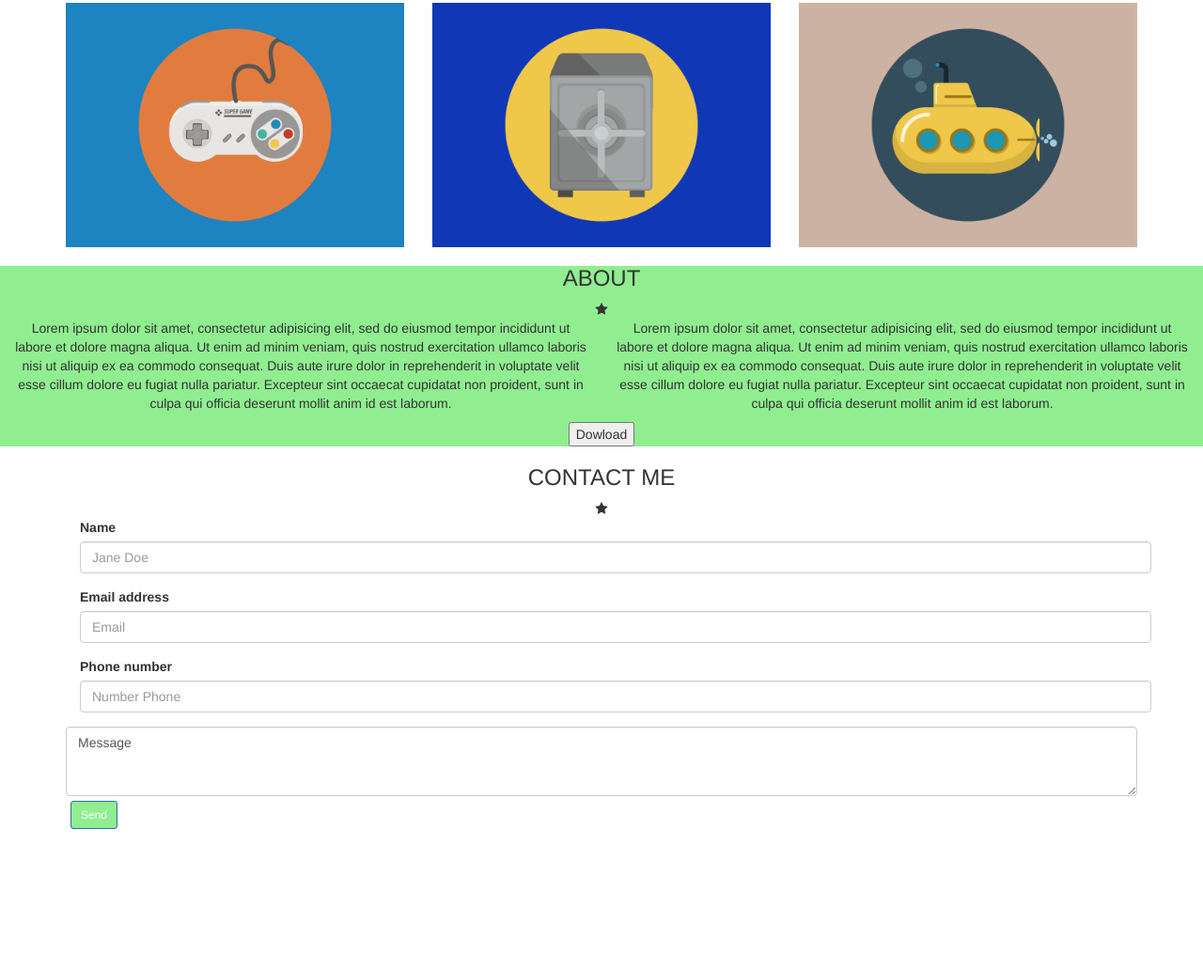
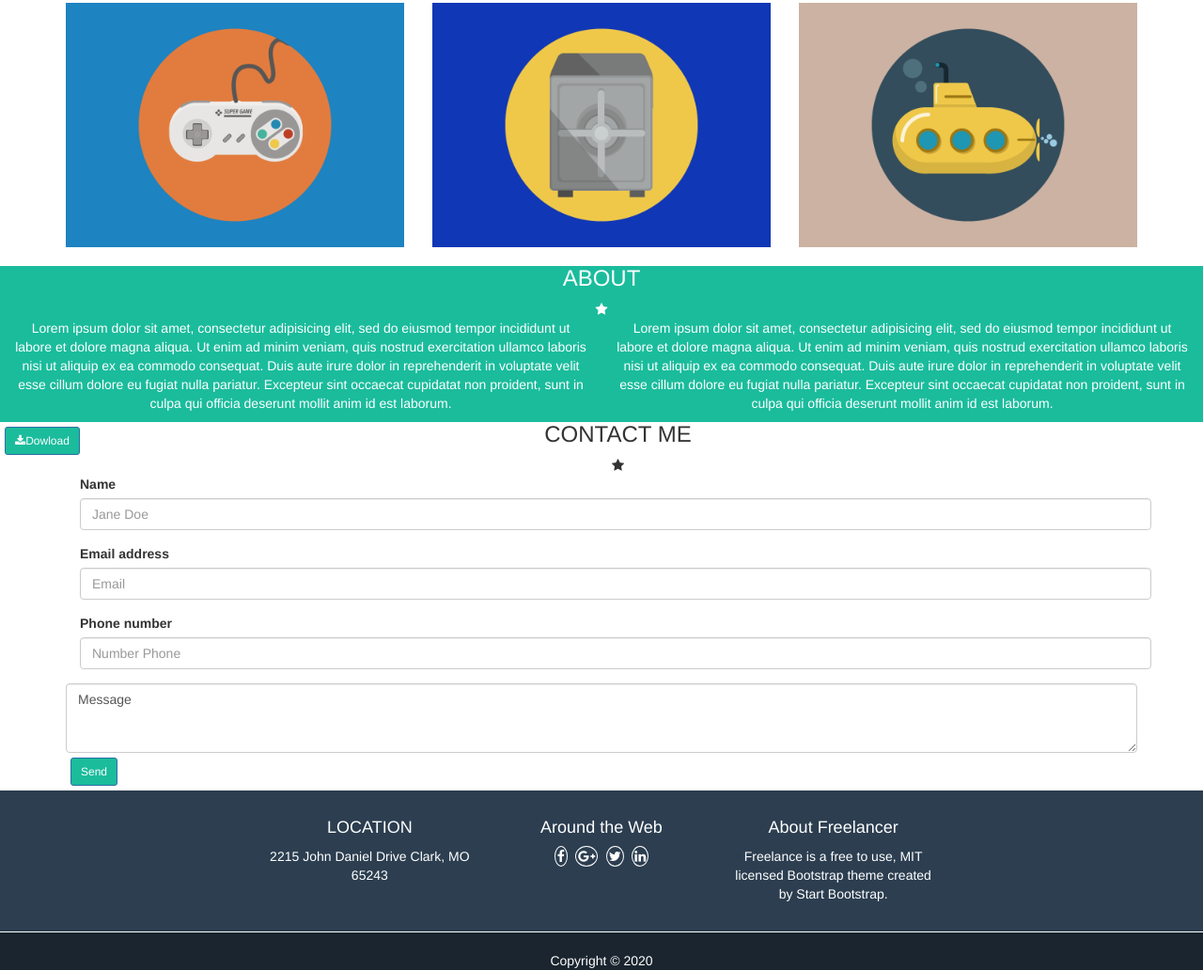
Before and after one commit to nico-m11/html-css-bootstrap-freelancer, a plain HTML site: page index.html in a window 1280 px wide. Shown: the part 800-1832 px from the top of the page at 94% size. Before the commit the page ends 1687 px from the top, so only its background shows below. Drawn offline with nearby package versions, Linux system fonts and the light colour scheme.

Commit message:
footer formato
aggiunto il footer

```diff
--- a/css/style.css
+++ b/css/style.css
@@ -1,6 +1,6 @@
 /* header */
 .bg-blue {
-  background-color: #00288F;
+  background-color: #2c3e50;
   color: white;
   width: 100%;
 }
@@ -24,12 +24,12 @@ li, a {
 }
 
 .container-header {
-  background-color: lightgreen;
+  background-color: #1abc9c;
   height: 100%;
   padding: 5%;
   text-align: center;
 }
-.raw-photo {
+.row-photo {
   text-align: center;
 }
 
@@ -49,14 +49,45 @@ img {
 
 .container-main-two {
   height: 100%;
-  background-color: lightgreen;
+  background-color: #1abc9c;
+  color: white;
 }
 .left, .right {
-  background-color: lightgreen;
+  background-color: #1abc9c;
 }
-
+.bt-dw {
+  background-color: #1abc9c;
+  border: 1px solid white;
+}
 .btn {
-  background-color: lightgreen;
+  background-color: #1abc9c;
   float: left;
   margin: 0.5rem;
 }
+
+/*footer*/
+.container-footer {
+  background: #2c3e50;
+  width: 100%;
+  color: white;
+  padding: 2rem;
+}
+
+.row-footer {
+  margin-left: 25rem;
+  margin-right: 25rem;
+}
+
+.final {
+  border-top: 1px solid white;
+  padding-top: 2rem;
+  background-color: #1a252f;
+  color: white;
+}
+
+.bord {
+  border: 1px solid white;
+  border-radius: 50%;
+  padding: 1%;
+  margin: 1%;
+}
--- a/index.html
+++ b/index.html
@@ -89,16 +89,22 @@
           <h3>ABOUT</h3>
           <i class="fa fa-star" aria-hidden="true"></i>
         </div>
+
+
+
         <div class="left col-xs-12 col-sm-6 col-md-6 col-lg-6">
           <p>Lorem ipsum dolor sit amet, consectetur adipisicing elit, sed do eiusmod tempor incididunt ut labore et dolore magna aliqua. Ut enim ad minim veniam, quis nostrud exercitation ullamco laboris nisi ut aliquip ex ea commodo consequat. Duis aute irure dolor in reprehenderit in voluptate velit esse cillum dolore eu fugiat nulla pariatur. Excepteur sint occaecat cupidatat non proident, sunt in culpa qui officia deserunt mollit anim id est laborum.</p>
         </div>
         <div class="right col-xs-12 col-sm-6 col-md-6 col-lg-6">
           <p>Lorem ipsum dolor sit amet, consectetur adipisicing elit, sed do eiusmod tempor incididunt ut labore et dolore magna aliqua. Ut enim ad minim veniam, quis nostrud exercitation ullamco laboris nisi ut aliquip ex ea commodo consequat. Duis aute irure dolor in reprehenderit in voluptate velit esse cillum dolore eu fugiat nulla pariatur. Excepteur sint occaecat cupidatat non proident, sunt in culpa qui officia deserunt mollit anim id est laborum.</p>
         </div>
-        <div class="bt-dw">
-          <input type="button" name="Dowload" value="Dowload">
+        <div class="">
+        <button type="button" class="btn btn-primary btn-sm"><i class="fa fa-download" aria-hidden="true"></i>Dowload</buttom>
         </div>
       </div>
+
+
+
      </section>
     </main>
     <!--main three -->
@@ -130,6 +136,35 @@
         </div>
       </section>
     </main>
+    <!-- footer -->
+    <footer>
+      <div class="container container-footer text-center">
+        <div class="row row-footer">
+          <div class="col-xs-12 col-sm-4 col-md-4 col-lg-4">
+            <h4>LOCATION</h4>
+          <p>2215 John Daniel Drive Clark, MO 65243</p>
+          </div>
+          <div class="col-xs-12 col-sm-4 col-md-4 col-lg-4">
+            <h4>Around the Web</h4>
+            <a class="bord" href="#"><i class="fa fa-facebook" aria-hidden="true"></i></a>
+            <a class="bord" href="#"><i class="fa fa-google-plus" aria-hidden="true"></i></a>
+            <a class="bord" href="#"><i class="fa fa-twitter" aria-hidden="true"></i></a>
+            <a class="bord" href="#"><i class="fa fa-linkedin" aria-hidden="true"></i></a>
+          </div>
+          <div class="col-xs-12 col-sm-4 col-md-4 col-lg-4">
+            <h4>About Freelancer</h4>
+            <p>Freelance is a free to use, MIT licensed Bootstrap theme created by <a href="#">Start Bootstrap</a>.</p>
+
+          </div>
+
+        </div>
+        </div>
+        <div class="final text-center">
+          <span>Copyright © 2020</span>
+
+
+      </div>
+    </footer>
 
   </body>
 </html>
```
